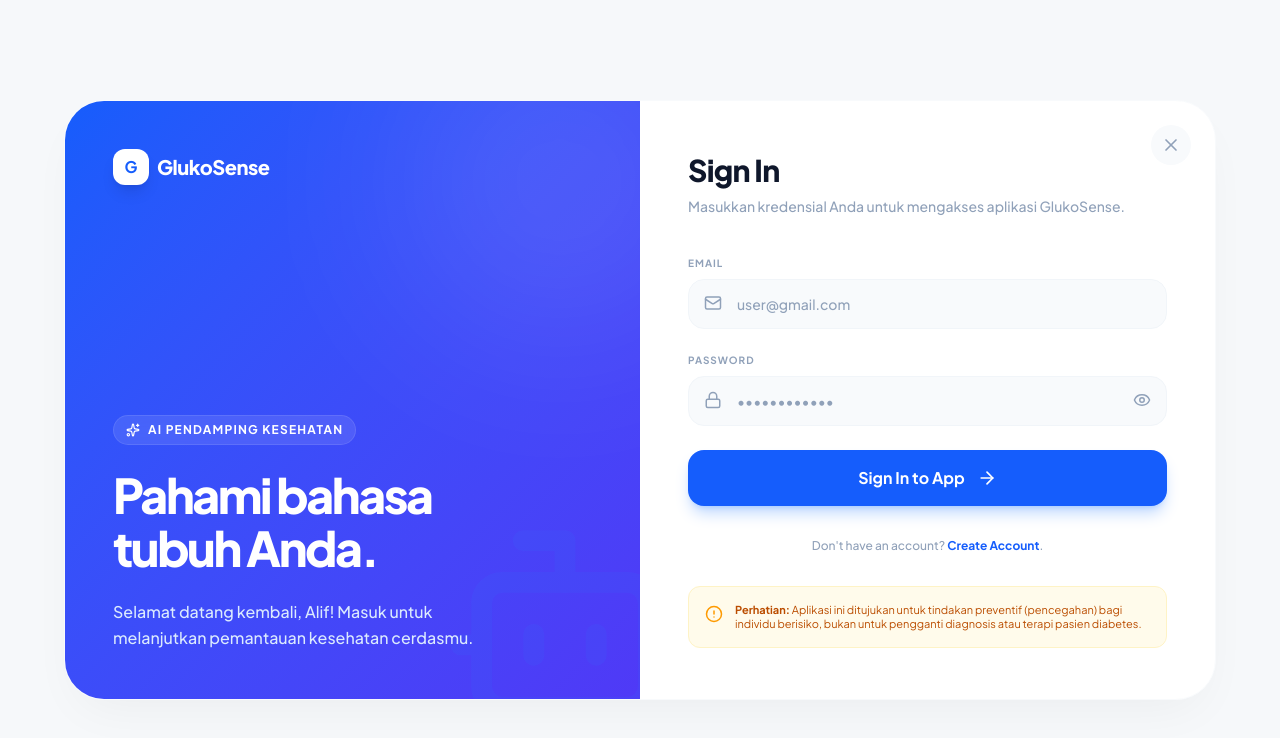
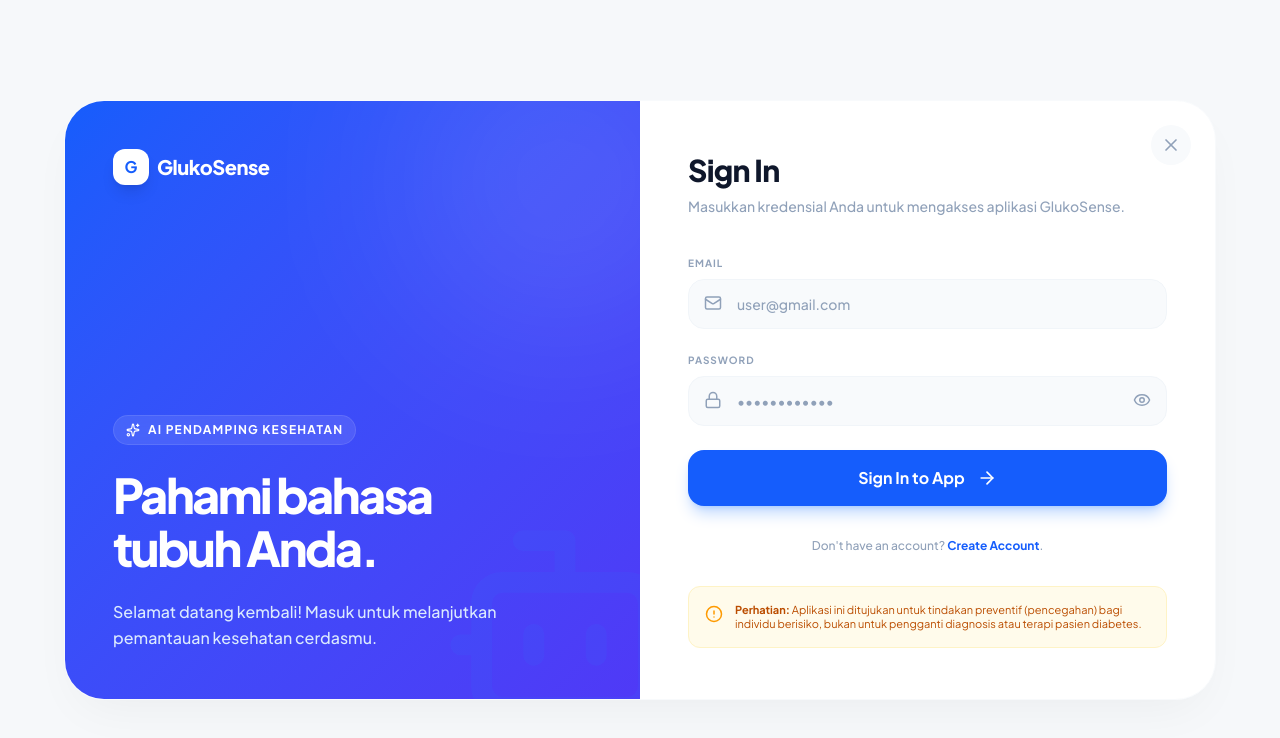
Before and after one commit to alifnay/glikosense-frontend, a React (Vite) app: page /login in a window 1280 px wide. Shown: the top 738 px of the page. Built offline with nearby package versions, Linux system fonts and the light colour scheme.

Commit message:
fix: Removed personalized greeting in LoginPage

```diff
--- a/src/pages/LoginPage.tsx
+++ b/src/pages/LoginPage.tsx
@@ -71,7 +71,7 @@ export default function LoginPage() {
                             Pahami bahasa <br/> tubuh Anda.
                         </h1>
                         <p className="text-blue-100 font-medium text-sm md:text-base leading-relaxed max-w-sm">
-                            Selamat datang kembali, Alif! Masuk untuk melanjutkan pemantauan kesehatan cerdasmu.
+                            Selamat datang kembali! Masuk untuk melanjutkan pemantauan kesehatan cerdasmu.
                         </p>
                     </div>
 
```
